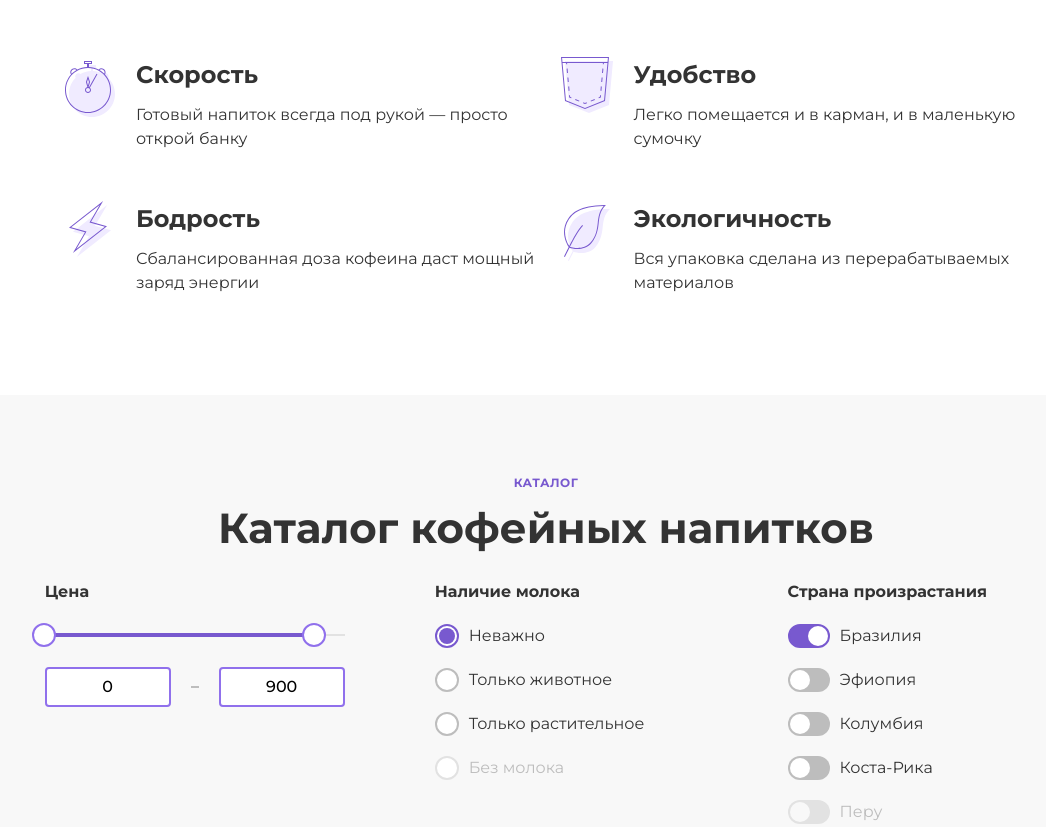
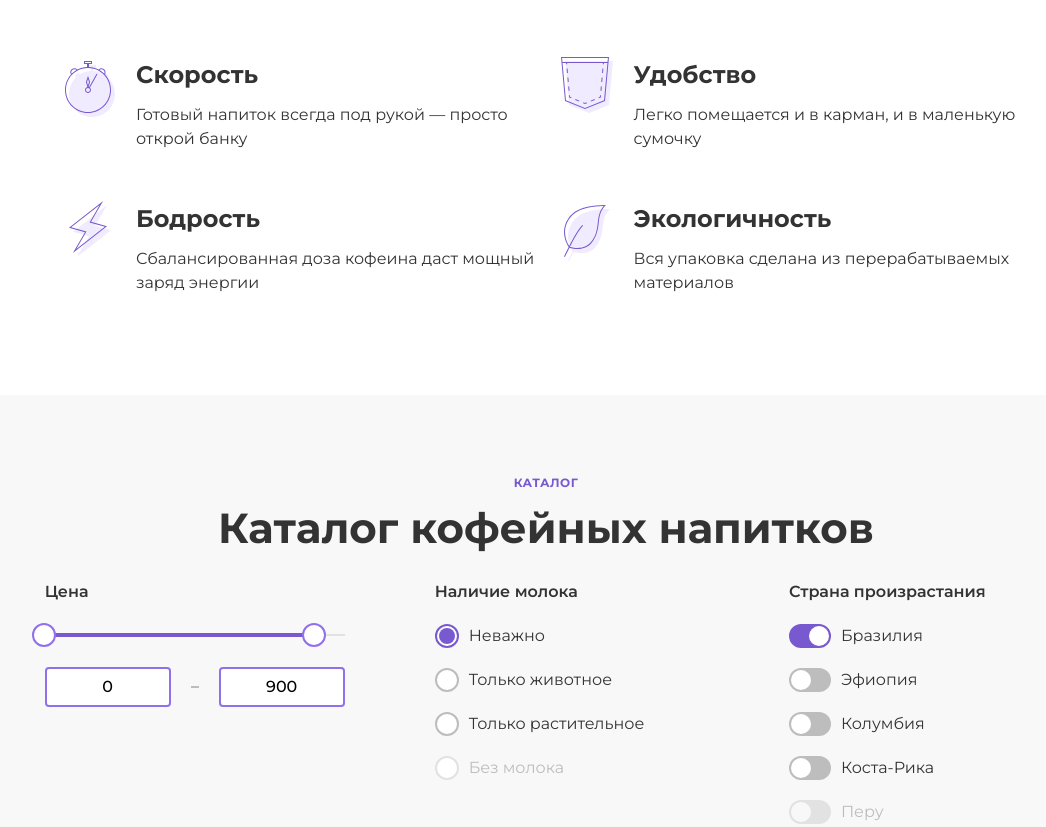
Before and after one commit to NeXan87/Drink2Go, a website: page source/index.html in a window 1280 px wide. Shown: the part 562-1389 px from the top of the page, without its empty margins (94-1140 px from the left). Drawn offline with nearby package versions, Linux system fonts and the light colour scheme; files that its build step writes are made by us from their sources.

Commit message:
Добавляет недостающий шрифт

```diff
--- a/source/sass/global/fonts.scss
+++ b/source/sass/global/fonts.scss
@@ -20,6 +20,16 @@
 
 @font-face {
   font-style: normal;
+  font-weight: 600;
+  font-family: "Montserrat";
+
+  font-display: swap;
+  src: url("../../fonts/montserrat-semibold.woff2") format("woff2"),
+    url("../../fonts/montserrat-semibold.woff") format("woff");
+}
+
+@font-face {
+  font-style: normal;
   font-weight: 700;
   font-family: "Montserrat";
 
```
Also changed, not shown: source/fonts/montserrat-semibold.woff (added), source/fonts/montserrat-semibold.woff2 (added).
